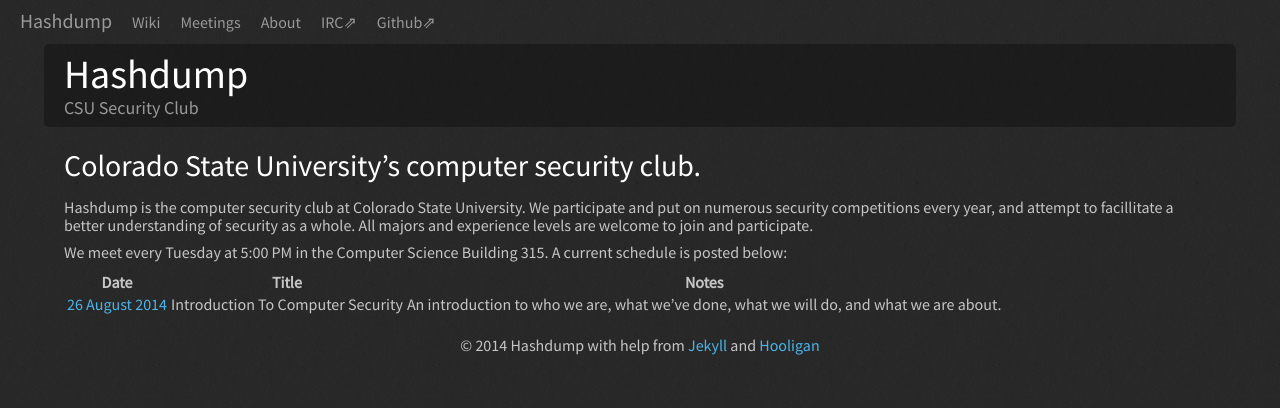
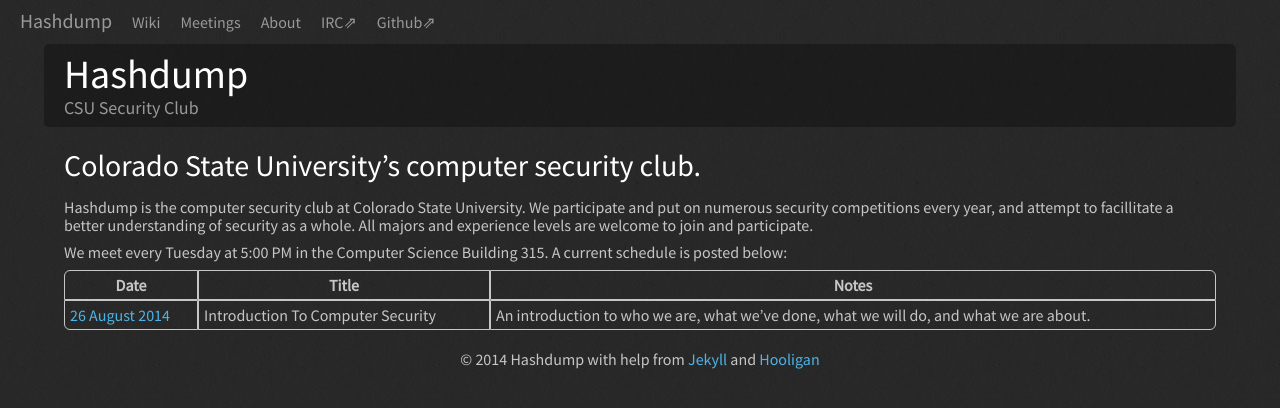
Before and after one commit to Hashdump/old-hashdump-site, a Jekyll site: the page built from index.md, in a window 1280 px wide. Shown: the top 408 px of the page. Built offline with Jekyll 4.4.1, drawn with Linux system fonts in a browser that asks for light colours; Markdown is read by kramdown in place of the engine named in the settings.

Commit message:
Add borders to tables (with rounded corners)

```diff
--- a/assets/css/_tags.scss
+++ b/assets/css/_tags.scss
@@ -78,6 +78,39 @@ sub {
 sup {
   top: -0.5em;
 }
+table {
+  *border-collapse: collapse; /* IE7 and lower */
+  border-spacing: 0;
+  width: 100%;
+}
+td, th {
+  border: 1px #c6c6c6 solid;
+  padding: 5px;
+}
+th {
+  &:first-child {
+    border-radius: 6px 0 0 0;
+  }
+  &:last-child {
+    border-radius: 0 6px 0 0;
+  }
+  &:only-child {
+    border-radius: 6px 6px 0 0;
+  }
+}
+tr:last-child {
+  td {
+    &:first-child {
+      border-radius: 0 0 0 6px;
+    }
+    &:last-child {
+      border-radius: 0 0 6px 0;
+    }
+    &:only-child {
+      border-radius: 0 0 6px 6px;
+    }
+  }
+}
 ul, ol {
   padding: 0;
   margin: 0 0 9px 25px;
```
